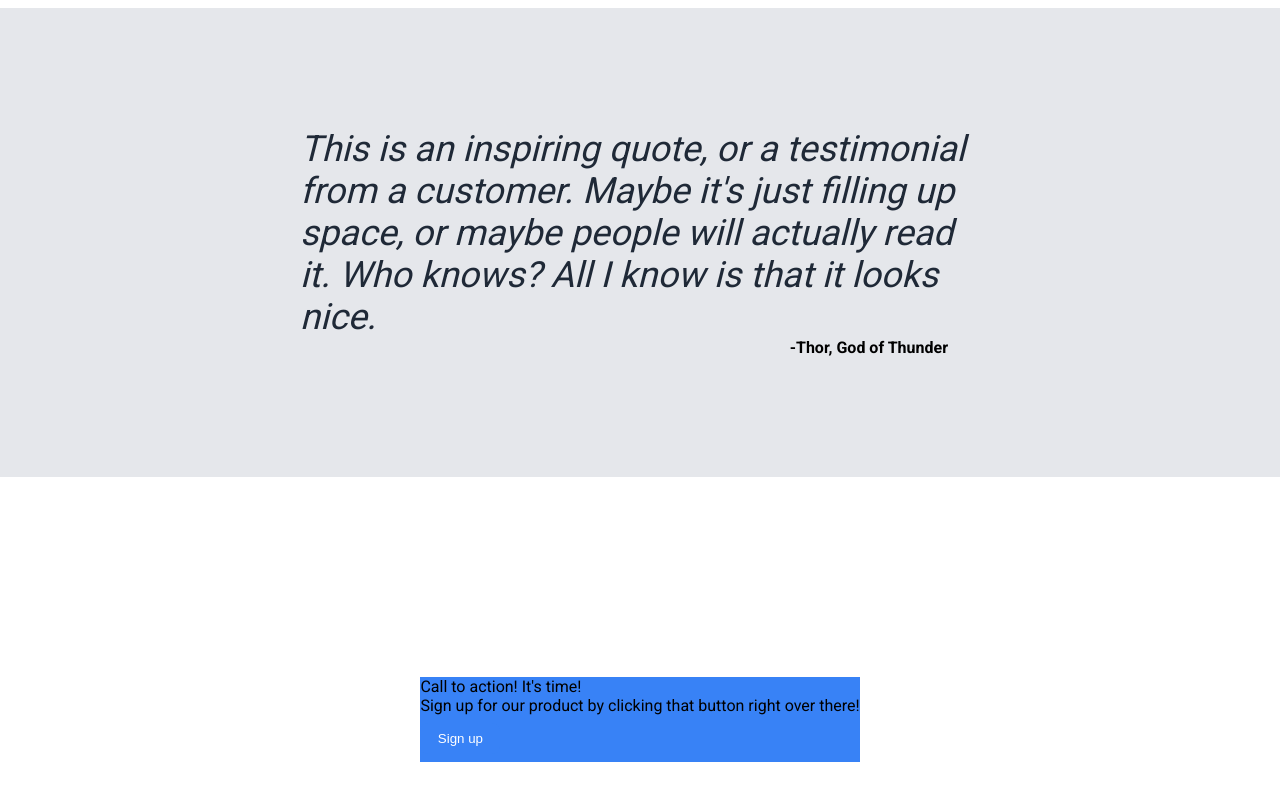
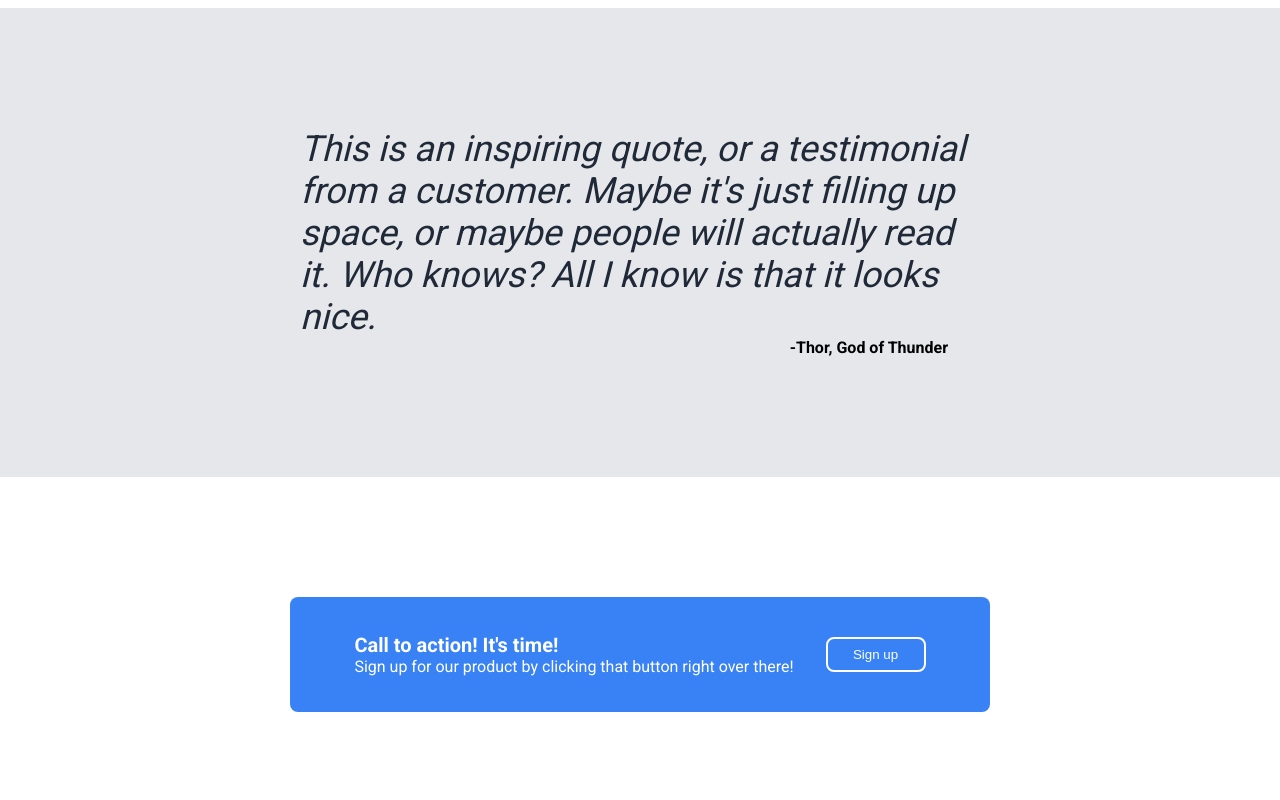
Before and after one commit to blurfrost/landing-page, a plain HTML site: page index.html in a window 1280 px wide. Shown: the part 1058-1858 px from the top of the page. Drawn offline with Linux system fonts and the light colour scheme.

Commit message:
Completed call to action section

```diff
--- a/index.html
+++ b/index.html
@@ -32,23 +32,22 @@
         <div class="info">Some random information</div>
         <div class="images">
             <div class="info-container">
-                <img class="image" src="img/cat-1.jpg">
+                <img class="image" src="img/cat-1.jpg" alt="picture of a cat">
                 <div class="caption">this is some subtext under and illustration or image</div>
             </div>
             <div class="info-container">
-                <img class="image" src="img/cat-2.jpg">
+                <img class="image" src="img/cat-2.jpg" alt="picture of a cat">
                 <div class="caption">this is some subtext under and illustration or image</div>
             </div>
             <div class="info-container">
-                <img class="image" src="img/cat-3.jpg">
+                <img class="image" src="img/cat-3.jpg" alt="picture of a cat">
                 <div class="caption">this is some subtext under and illustration or image</div>
             </div>
             <div class="info-container">
-                <img class="image" src="img/cat-4.jpg">
+                <img class="image" src="img/cat-4.jpg" alt="definitely a picture of a cat (it's actually a dog)">
                 <div class="caption">this is some subtext under and illustration or image</div>
             </div>
         </div>
-
     </div>
     <div class="quote">
         <div class="text">
--- a/styles.css
+++ b/styles.css
@@ -77,7 +77,7 @@ button {
     border: none;
     color: white;
     margin: 8px 0;
-    width: 80px;
+    width: 100px;
 }
 
 
@@ -108,6 +108,7 @@ button {
     display: flex;
     justify-content: center;
     gap: 24px;
+    flex-wrap: wrap;
 }
 
 .info-container {
@@ -154,6 +155,7 @@ button {
     font-weight: 800;
 }
 .action {
+    padding: 120px 0;
     display: flex;
     align-items: center;
     justify-content: center;
@@ -161,5 +163,26 @@ button {
 
 .container {
     background-color: #3882F6;
-    margin: 200px;
+    margin: 0 200px;
+    display: flex;
+    gap: 32px;
+    padding: 32px 64px;
+    border-radius: 8px;
+    align-items: center;
 }
+
+.larger-text {
+    font-size: 20px;
+    font-weight: 800;
+    color: white;
+}
+
+.smaller-text {
+    font-size: 16px;
+    color: white;
+}
+
+.right-button {
+    border: 2px solid white;
+    border-radius: 8px;
+}
```
